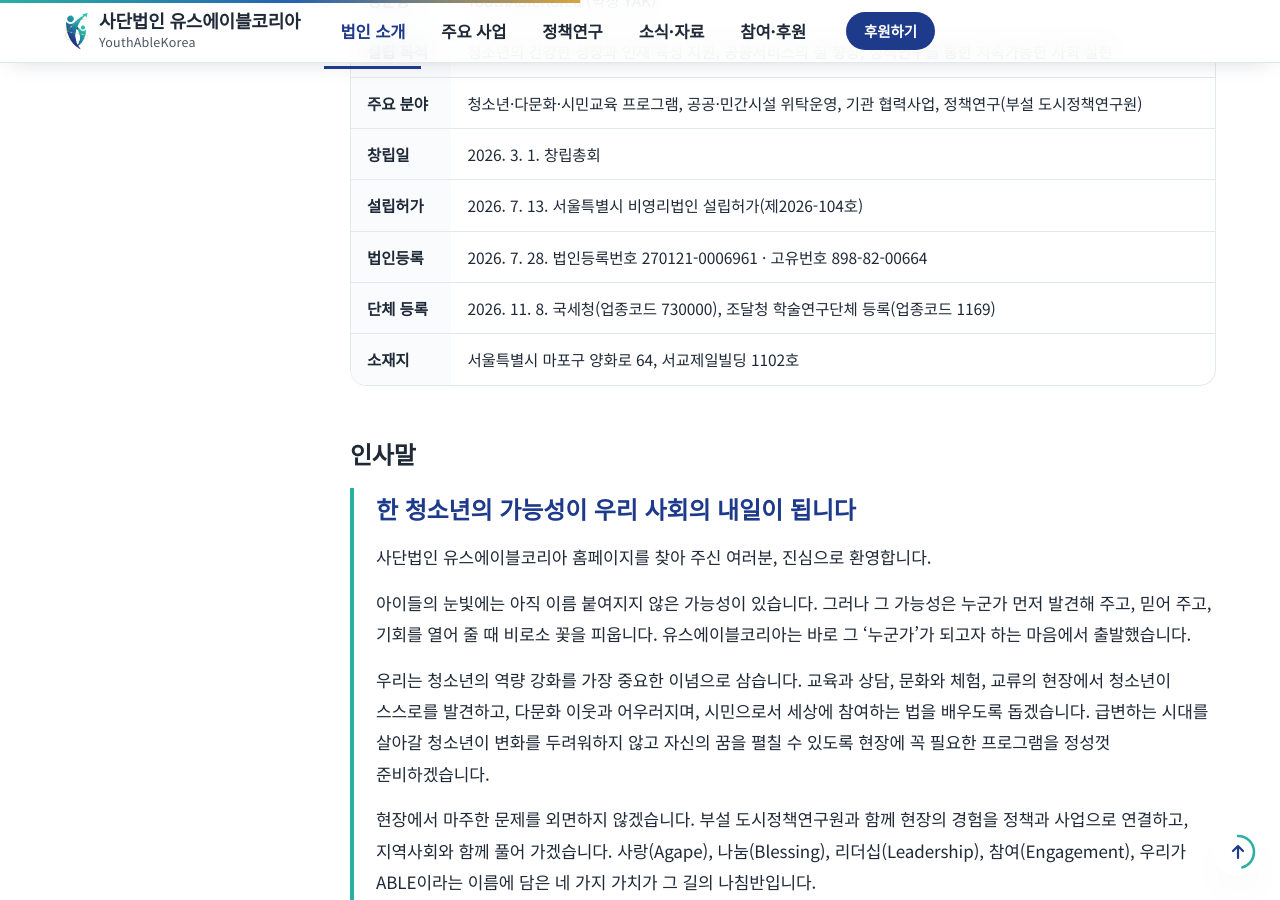
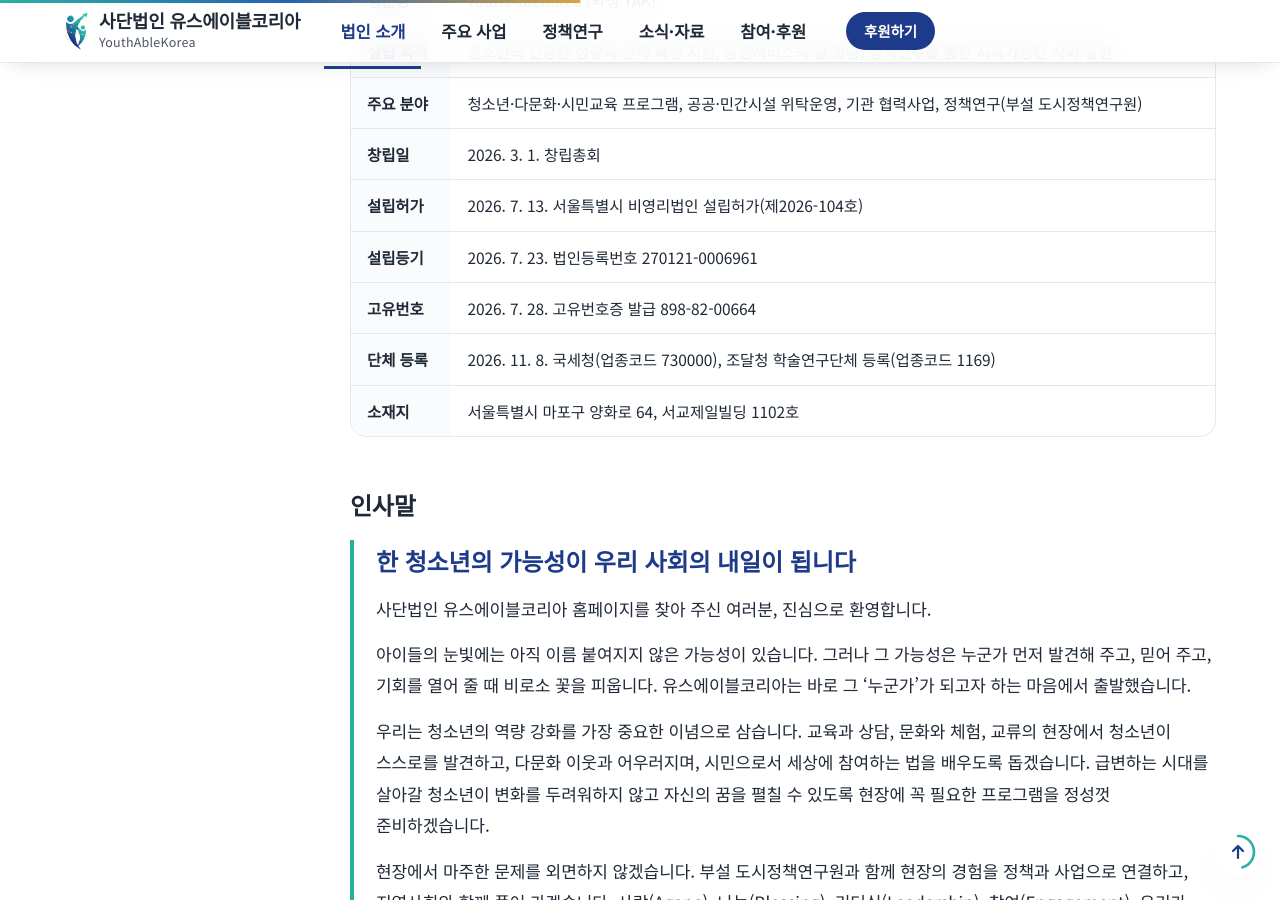
Before and after one commit to youthablekorea/youthablekorea.github.io, a Jekyll site: the page about-greeting.html, which Jekyll copies as it is, in a window 1280 px wide and 900 px high, scrolled down 602 px. Built offline with Jekyll 4.4.1, drawn with Linux system fonts in a browser that asks for light colours.

Commit message:
설립등기일 2026. 7. 23. 반영, 고유번호증 발급일과 구분(목사님 확인)
Co-Authored-By: Claude Opus 5.5 <noreply@anthropic.com>
Claude-Session: https://claude.ai/code/session_01XT5rkczf3K2yJSHuGpxKK8

```diff
--- a/about-greeting.html
+++ b/about-greeting.html
@@ -41,7 +41,8 @@
 <tr><th scope="row">주요 분야</th><td>청소년·다문화·시민교육 프로그램, 공공·민간시설 위탁운영, 기관 협력사업, 정책연구(부설 도시정책연구원)</td></tr>
 <tr><th scope="row">창립일</th><td>2026. 3. 1. 창립총회</td></tr>
 <tr><th scope="row">설립허가</th><td>2026. 7. 13. 서울특별시 비영리법인 설립허가(제2026-104호)</td></tr>
-<tr><th scope="row">법인등록</th><td>2026. 7. 28. 법인등록번호 270121-0006961 · 고유번호 898-82-00664</td></tr>
+<tr><th scope="row">설립등기</th><td>2026. 7. 23. 법인등록번호 270121-0006961</td></tr>
+<tr><th scope="row">고유번호</th><td>2026. 7. 28. 고유번호증 발급 898-82-00664</td></tr>
 <tr><th scope="row">단체 등록</th><td>2026. 11. 8. 국세청(업종코드 730000), 조달청 학술연구단체 등록(업종코드 1169)</td></tr>
 <tr><th scope="row">소재지</th><td>서울특별시 마포구 양화로 64, 서교제일빌딩 1102호</td></tr>
 </tbody></table></div>
--- a/about-history.html
+++ b/about-history.html
@@ -36,7 +36,8 @@
 <h2>사단법인 유스에이블코리아</h2>
 <ol class="timeline">
 <li class="rv now"><span class="yr">2026</span><div><b>11. 8. 국세청 업종코드(730000) 등록, 조달청 학술연구단체 등록(업종코드 1169)</b></div></li>
-<li class="rv"><span class="yr"></span><div><b>7. 28. 법인등록(270121-0006961), 고유번호증 발급(898-82-00664)</b></div></li>
+<li class="rv"><span class="yr"></span><div><b>7. 28. 고유번호증 발급(898-82-00664)</b></div></li>
+<li class="rv"><span class="yr"></span><div><b>7. 23. 설립등기(법인등록번호 270121-0006961)</b></div></li>
 <li class="rv"><span class="yr"></span><div><b>7. 13. 서울특별시 비영리법인 설립허가(제2026-104호)</b></div></li>
 <li class="rv"><span class="yr"></span><div><b>6. 6. 정관 변경</b></div></li>
 <li class="rv"><span class="yr"></span><div><b>3. 1. 창립총회 개최</b></div></li>
```
